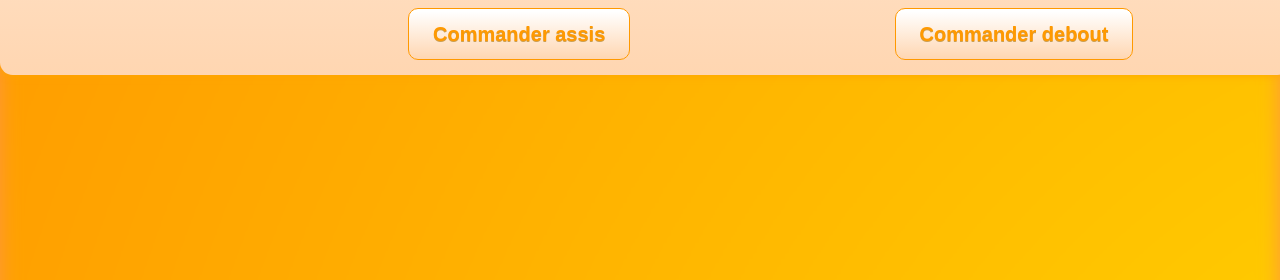
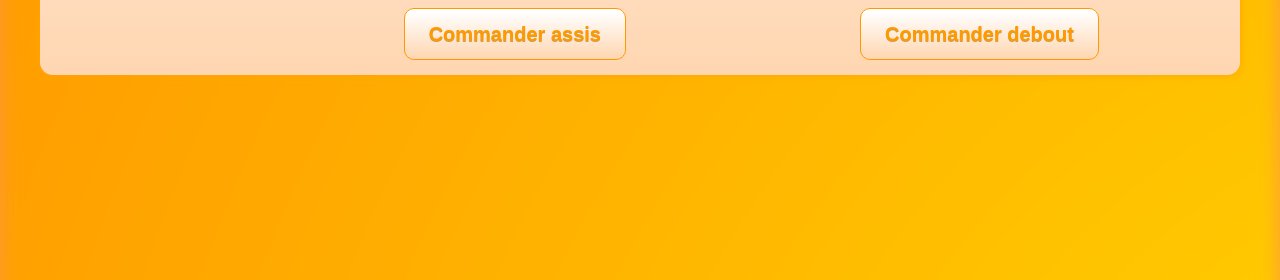
Before and after one commit to NicoRiri/NRV.net, a PHP site: the page made by front/soirée/index.html in a window 1280 px wide. Shown: the part 610-890 px from the top of the page. Run offline with PHP 8.4, Linux system fonts and the light colour scheme.

Commit message:
update js et css

```diff
--- a/front/soirée/soiree.css
+++ b/front/soirée/soiree.css
@@ -244,7 +244,7 @@ div {
   display: flex;
   flex-direction: column;
   align-items: center;
-  width: 97%;
+  width: 90%;
   margin: 30px auto 0;
 }
 div img {
--- a/front/soirée/soiree.js
+++ b/front/soirée/soiree.js
@@ -6,7 +6,7 @@ fetch("http://docketu.iutnc.univ-lorraine.fr:42769/api/soiree/")
         return response.json();
     })
     .then(data => {
-        let soiree = data.soiree[0];
+        let soiree = data.soiree[1];
         document.getElementsByClassName("titre")[0].innerText = soiree.nom;
         document.getElementsByTagName("h2")[0].innerText = "Theme : " + soiree.thematique;
         document.getElementsByTagName("h2")[1].innerText = soiree.date;
@@ -28,7 +28,7 @@ fetch("http://docketu.iutnc.univ-lorraine.fr:42769/api/soiree/")
                     let description = spectacle.description;
                     let video = spectacle.VideoUrl;
                     let artiste = "";
-                    let lien = "../detailspectacle/index.html?id=" + spectacle._id;
+                    let lien = "../detailspectacle/index.html?id=" + spectacle.id;
                     for (let j = 0; j < spectacle.artisteArray.length; j++) {
                         artiste += spectacle.artisteArray[j].pseudonyme + " ";
                     }
--- a/front/soirée/soiree.scss
+++ b/front/soirée/soiree.scss
@@ -7,7 +7,7 @@ div {
   display: flex;
   flex-direction: column;
   align-items: center;
-  width: 97%;
+  width: 90%;
   margin: 30px auto 0;
 
   img{
```
